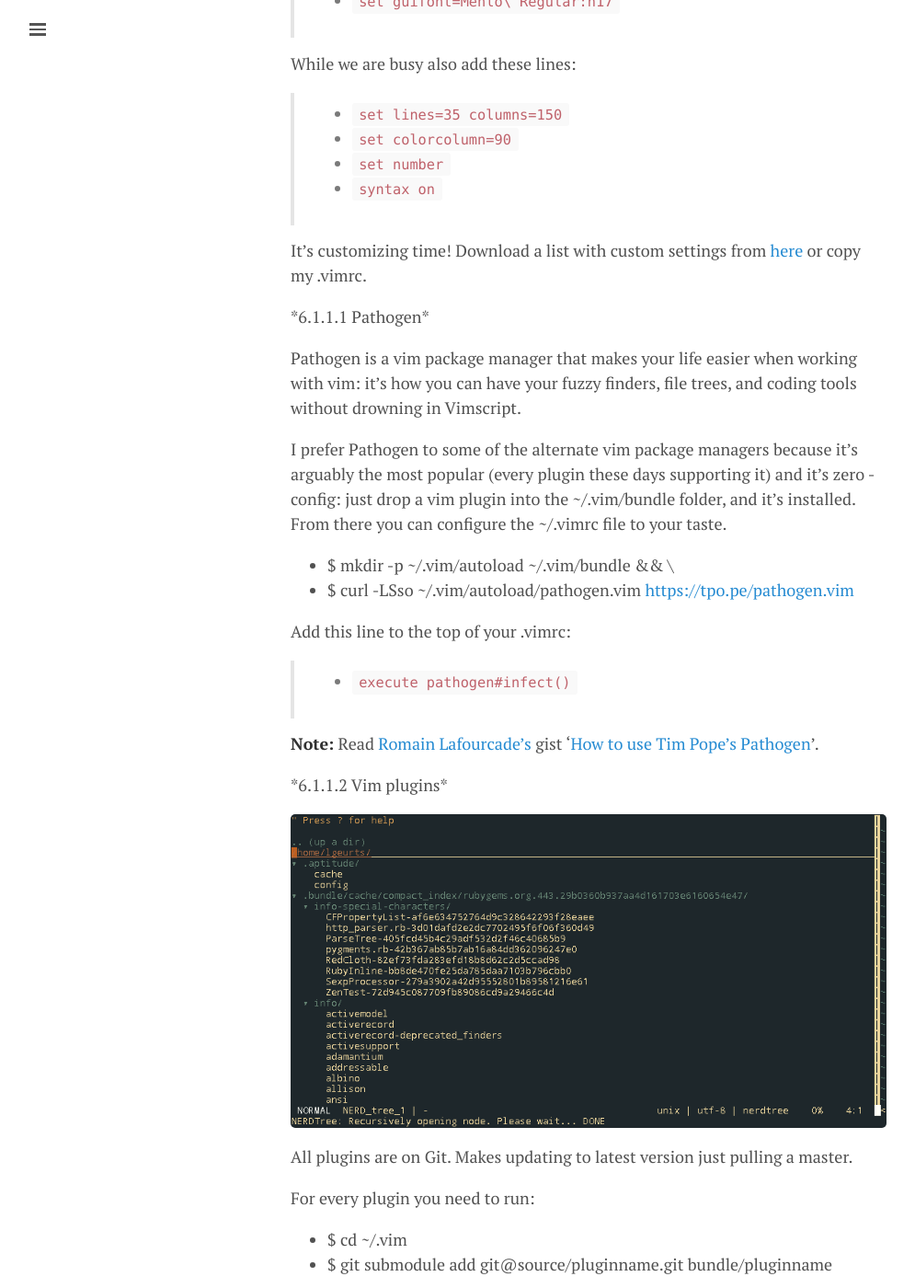
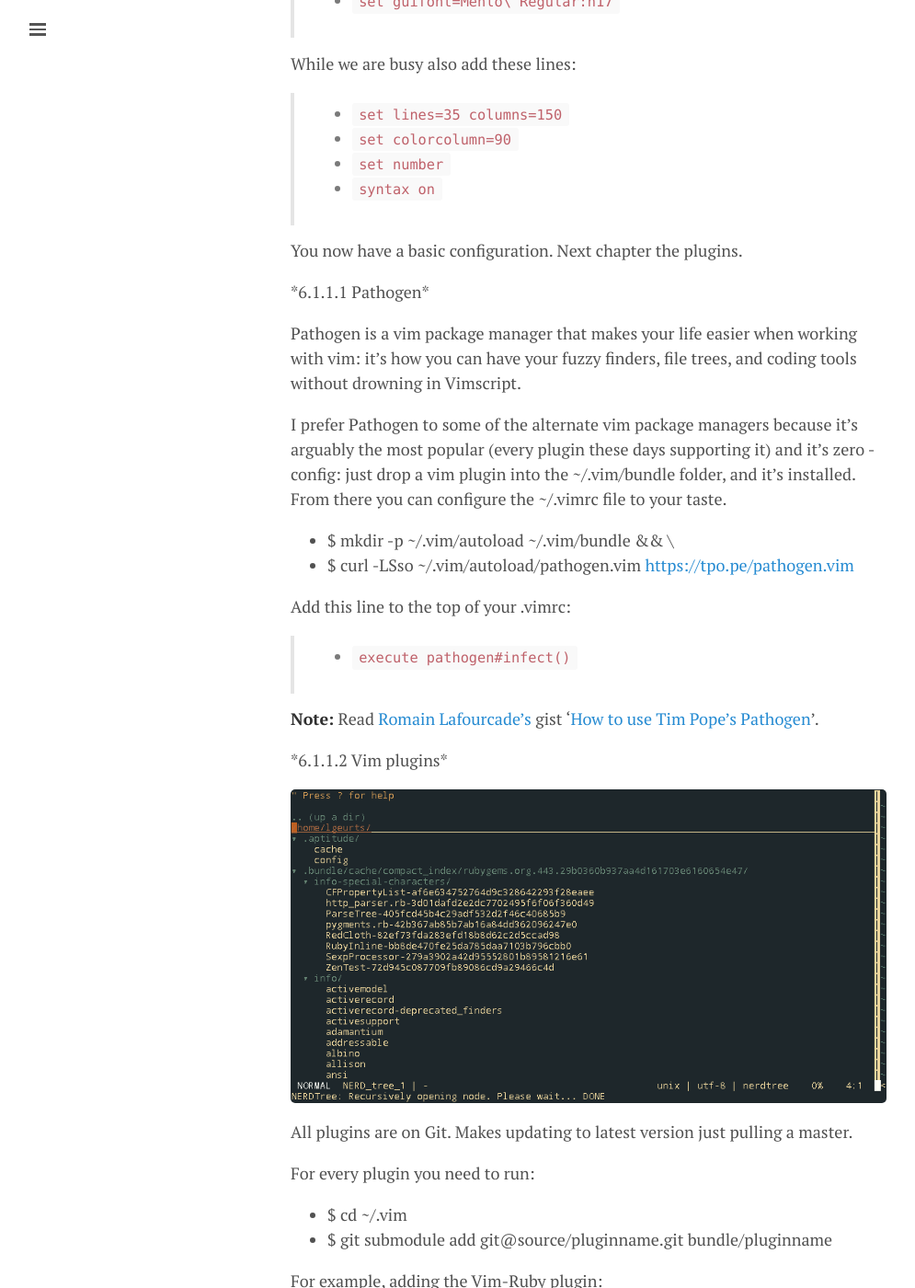
Before and after one commit to lgeurts/lgeurts.github.io, a Jekyll site: the page built from _posts/2017-07-11-bunsenlabs-linux-setup-notes-for dell-inspiron-6000.md, in a window 1280 px wide and 1400 px high, scrolled down 6371 px. Shown: the whole window at 92% size, without its empty margins (0-995 px from the left). Built offline with Jekyll 4.4.1, drawn with Linux system fonts in a browser that asks for light colours; nearby versions of some CDN libraries; comment, search, counter and statistics services are not loaded; some of the changed text lies outside the part shown.

Commit message:
Change vim-plugins section

```diff
--- a/_posts/2017-07-11-bunsenlabs-linux-setup-notes-for dell-inspiron-6000.md
+++ b/_posts/2017-07-11-bunsenlabs-linux-setup-notes-for dell-inspiron-6000.md
@@ -202,7 +202,7 @@
 > * `set number`
 > * `syntax on`
 
-It's customizing time! Download a list with custom settings from [here](/assets/vim-custom-settings.txt) or copy my .vimrc.
+You now have a basic configuration. Next chapter the plugins.
 
  \*6.1.1.1 Pathogen\*
 
@@ -230,7 +230,7 @@
 - $ cd ~/.vim
 - $ git submodule add git@source/pluginname.git bundle/pluginname
 
-As an example, adding the Ruby plugin:
+For example, adding the Vim-Ruby plugin:
 
 - $ git submodule add git@github.com:vim-ruby/vim-ruby.git bundle/vim -ruby
 
```
